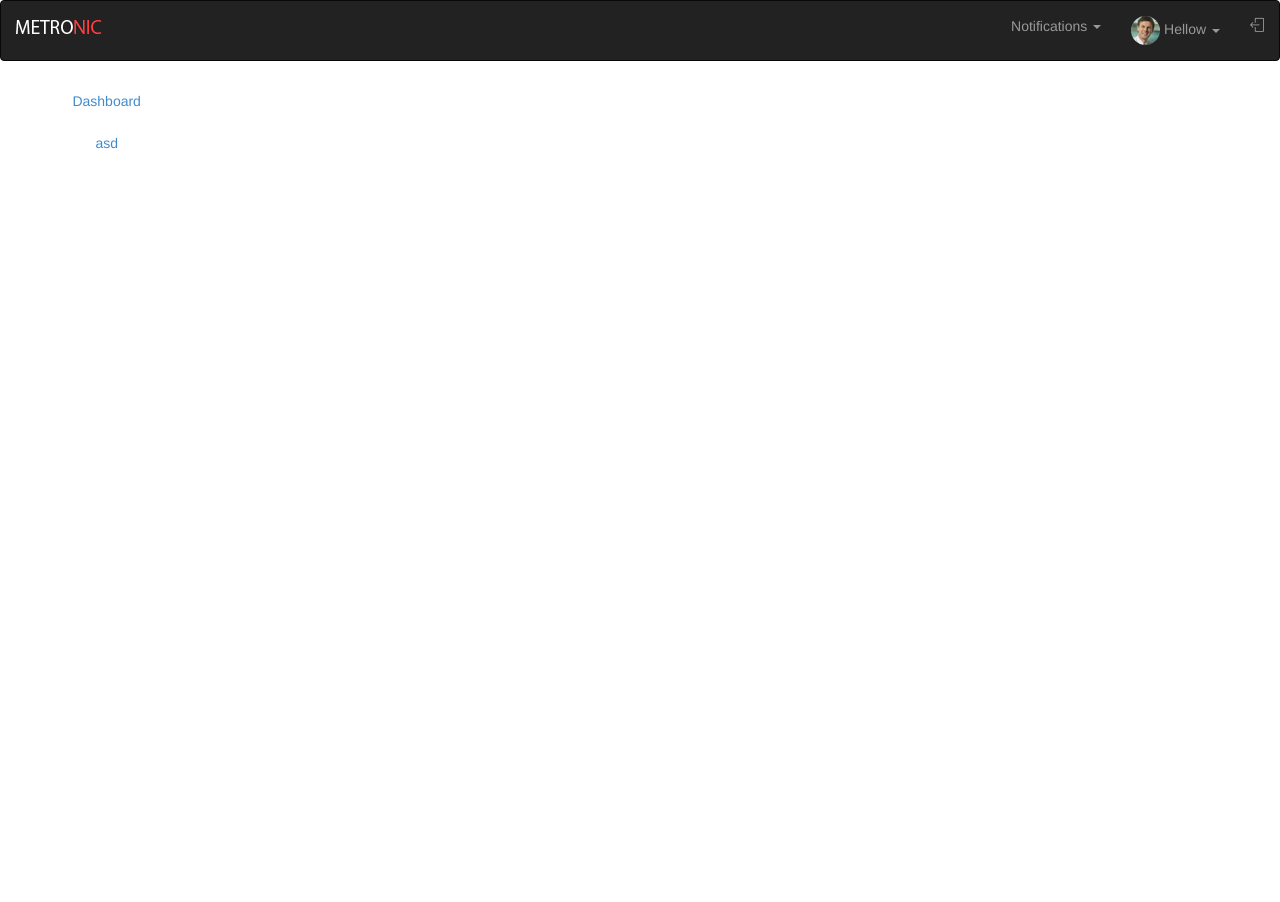
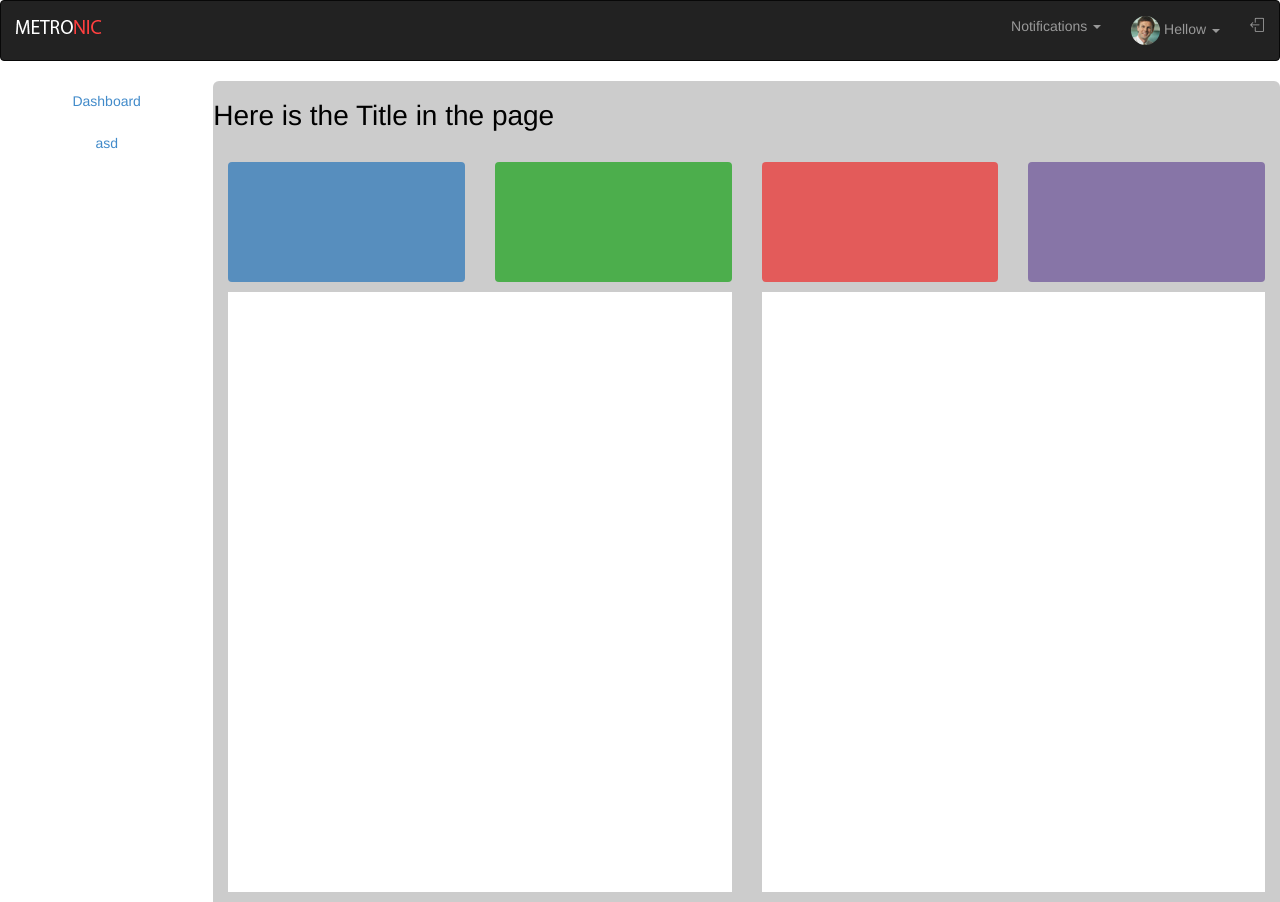
Before and after one commit to raphaelsoul/flask-tutorial, a Flask app: page / in a window 1280 px wide. Before the commit the page ends 149 px from the top, so only its background shows below. Run offline with Flask 2, Linux system fonts and the light colour scheme; some libraries are stand-ins or nearby versions.

Commit message:
update the templates

```diff
--- a/apps/Account/templates/profile.html
+++ /dev/null
@@ -1,4 +0,0 @@
-{% extends "base.html" %}
-   {% block content %}
-     Hi {{ user.username }}!
-   {% endblock %}
--- a/apps/__init__.py
+++ b/apps/__init__.py
@@ -49,7 +49,7 @@ def before_request():
 
 @app.route('/')
 def index():
-	return render_template('base.html')
+	return render_template('dashboard.html')
 
 
 @app.errorhandler(404)
--- a/apps/static/css/default.css
+++ b/apps/static/css/default.css
@@ -15,21 +15,28 @@ ul.default-second-menu-wrapper li{
 
 /* page title style */
 h3.page-title {
-    color: #666;
+    color: #000000;
     margin-top: 20px;
     margin-bottom: 20px;
     padding: 0px;
     font-size: 28px;
     font-weight: 300;
-    letter-spacing: -1px;
-    margin: 0px 0px 15px 0px;
+    /*letter-spacing: -1px;*/
 }
 
 /* dashboard statik styles */
+div.statics-wrapper {
+    position: relative;
+    display: block;
+    background-color: #cccccc;
+}
+
 div.dashboard-static {
     border-radius: 4px;
     position: relative;
-    min-height: 100px;
+    min-height: 120px;
+    margin-top: 10px;
+    margin-bottom: 10px;
 }
 
 div.dashboard-static.ds-blue{
@@ -47,3 +54,20 @@ div.dashboard-static.ds-green{
 div.dashboard-static.ds-purple{
     background-color: #8775a7;
 }
+
+div.traffic-wrapper{
+    position: relative;
+    display: block;
+    background-color: #cccccc;
+}
+
+div.traffic-static.ds-white {
+    background-color: #ffffff;
+    min-height: 600px;
+    margin-bottom: 10px;
+}
+
+div.container-grey {
+    background-color: #cccccc;
+    border-radius: 6px;
+}
--- a/apps/templates/base.html
+++ b/apps/templates/base.html
@@ -26,12 +26,12 @@
 {% endblock %}
 
 <div class="container-fluid">
-    <div class="col-md-2">
+    <div class="col-md-2 col-lg-2 hidden-xs hidden-sm">
         {% block sidebar %}
 			{% include "frameworks/sidebar.html" %}
 		{% endblock %}
     </div>
-    <div class="col-md-10">
+    <div class="col-md-10 container-grey">
         {% block custome_page %}
         {% endblock %}
     </div>
--- /dev/null
+++ b/apps/templates/dashboard.html
@@ -0,0 +1,42 @@
+{% extends "base.html" %}
+
+{% block title %}
+Dashboard
+{% endblock %}
+
+{% block custome_page %}
+
+    {% block page_title %}
+		<div class="row title-wrapper">
+        	<h3 class="page-title">Here is the Title in the page</h3>
+        </div>
+    {% endblock %}
+
+    {% block statics %}
+        <div class="row statics-wrapper">
+        	<div class="col-lg-3 col-md-3 col-sm-6 col-xs-12">
+                <div class="dashboard-static ds-blue"></div>
+            </div>
+        	<div class="col-lg-3 col-md-3 col-sm-6 col-xs-12 ">
+                <div class="dashboard-static ds-green"></div>
+            </div>
+        	<div class="col-lg-3 col-md-3 col-sm-6 col-xs-12">
+                <div class="dashboard-static ds-red"></div>
+            </div>
+        	<div class="col-lg-3 col-md-3 col-sm-6 col-xs-12">
+                <div class="dashboard-static ds-purple"></div>
+            </div>
+        </div>
+    {% endblock %}
+
+    {% block traffic %}
+		<div class="row traffic-wrapper">
+        	<div class="col-lg-6 col-md-6 col-sm-12 col-xs-12">
+                <div class="traffic-static ds-white"></div>
+            </div>
+        	<div class="col-lg-6 col-md-6 col-sm-12 col-xs-12">
+                <div class="traffic-static ds-white"></div>
+            </div>
+        </div>
+    {% endblock %}
+{% endblock %}
```
Also changed, not shown: apps/Account/templates/base_account.html (+0 -16 lines).
